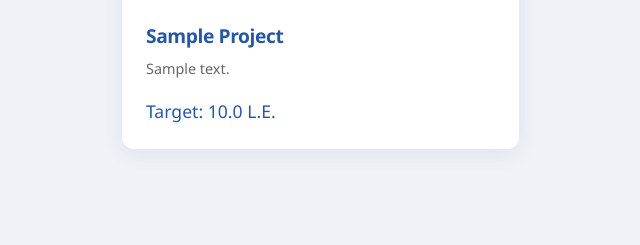
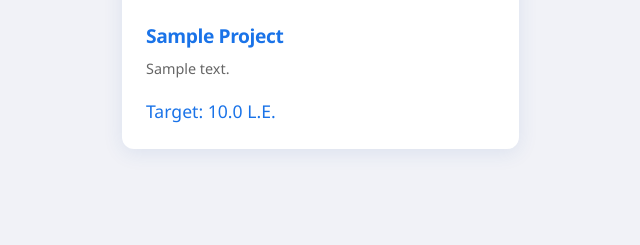
Before and after one commit to MahmoudEissaM/Crowdfunding-Web-app, a Django app: template apps/templates/profile/profile.html in a window 1280 px wide. Shown: the part 781-1026 px from the top of the page, without its empty margins (251-891 px from the left). Run offline with Django 4.2, Linux system fonts and the light colour scheme; the template is opened without the code that fills it: values that come from a table or form of the project are taken from there, others are empty; tables that the repository leaves empty hold one stand-in row (values such as "Sample post"); some libraries are stand-ins or nearby versions.

Commit message:
iprove stylings

```diff
--- a/apps/templates/includes/modals/donate_modal.html
+++ b/apps/templates/includes/modals/donate_modal.html
@@ -24,7 +24,7 @@
                     <button type="button" class="btn bg-gradient-dark" data-bs-dismiss="modal">
                         Cancel
                     </button>
-                    <button type="submit" class="btn bg-gradient-primary">Donate</button>
+                    <button type="submit" class="btn bg-gradient-primary" style="background: var(--primary-color);">Donate</button>
                 </div>
             </form>
         </div>
--- a/apps/templates/profile/profile.html
+++ b/apps/templates/profile/profile.html
@@ -112,7 +112,7 @@
   }
 
   .project-title {
-    color: #2557a7;
+    color: var(--primary-color);
     font-weight: 600;
     font-size: 1.2rem;
     margin-bottom: 0.5rem;
@@ -128,7 +128,7 @@
     display: flex;
     justify-content: space-between;
     align-items: center;
-    color: #2557a7;
+    color: var(--primary-color);
     font-weight: 500;
   }
 </style>
@@ -249,7 +249,7 @@
                                 {% for donation in donations%}
                                 <tr>
                                     <td class="px-5 py-3">
-                                        <a href="{% url 'show_project' donation.project_id %}" class="text-primary">
+                                        <a href="{% url 'show_project' donation.project_id %}" style="color: var(--primary-color); text-decoration: none;">
                                             {{donation.project.title|truncatewords:2}}
                                         </a>
                                     </td>
```
Also changed, not shown: apps/templates/home/project-details.html (+4 -4 lines).
